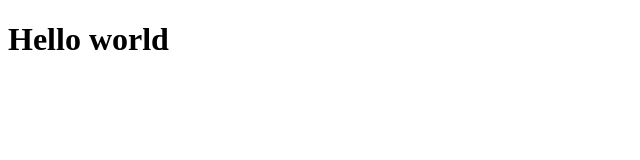
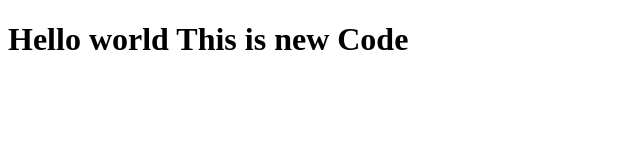
Before and after one commit to yuvrajdas/atai_testing, a plain HTML site: page index.html in a window 1280 px wide. Shown: the whole page, without its empty margins (0-640 px from the left). Drawn offline with Linux system fonts and the light colour scheme.

Commit message:
new branch

```diff
--- a/index.html
+++ b/index.html
@@ -6,6 +6,6 @@
     <title>Git Tuts</title>
 </head>
 <body>
-    <h1>Hello world</h1>
+    <h1>Hello world This is new Code</h1>
 </body>
 </html>
```
